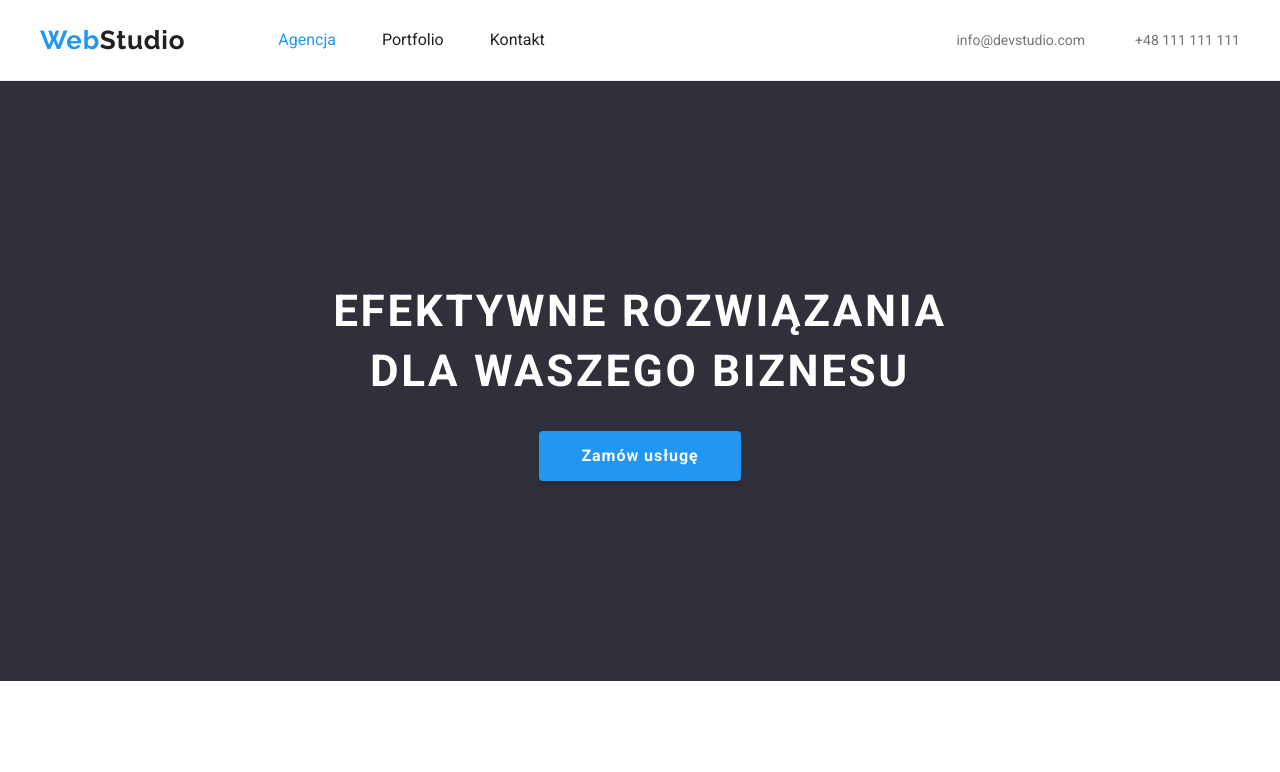
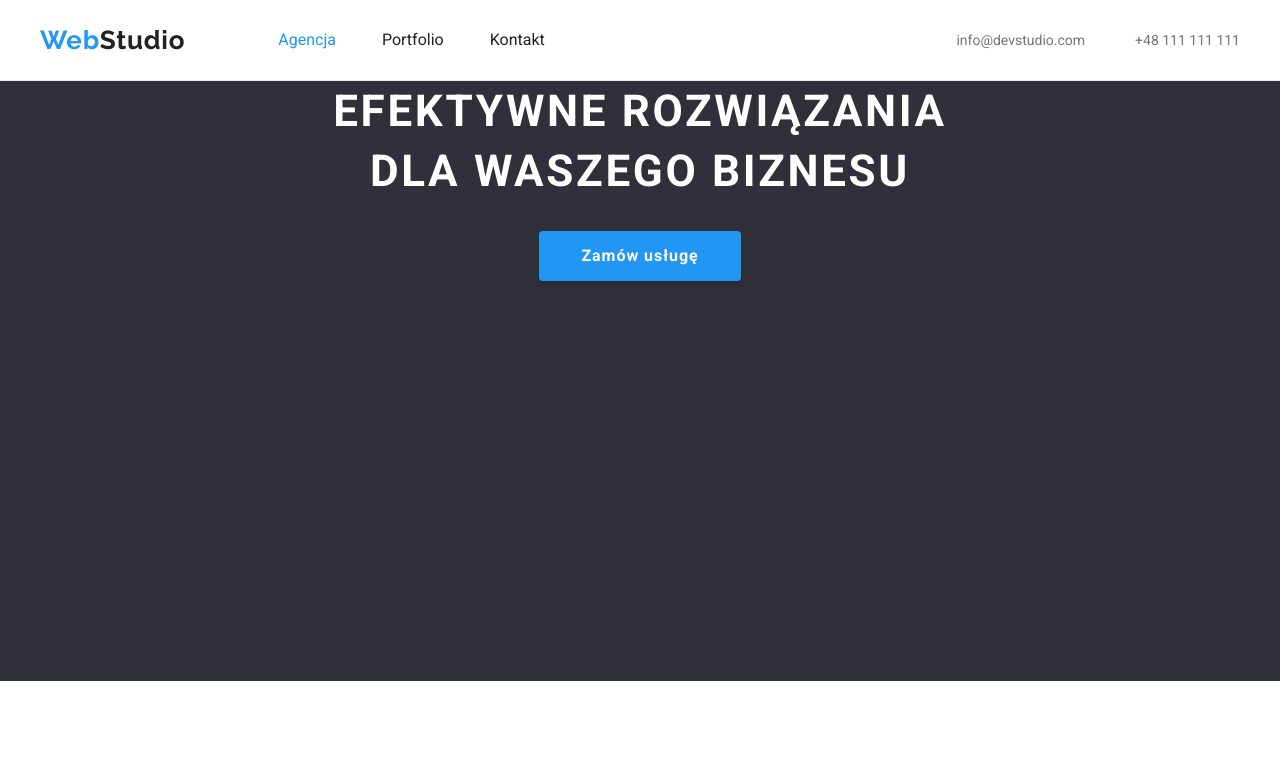
Before and after one commit to LukaszDerkacz/goit-markup-hw-02, a plain HTML site: page index.html in a window 1280 px wide. Shown: the top 772 px of the page. Drawn offline with Linux system fonts and the light colour scheme.

Commit message:
Update style.css

```diff
--- a/css/style.css
+++ b/css/style.css
@@ -149,7 +149,8 @@ p{
     background: var(--dark-color);
     /* position: relative;  */
     height: 600px;
-    align-items: center;
+    margin: 0 auto;
+    /* align-items: center; */
     text-align: center;
   }
 /*
```
